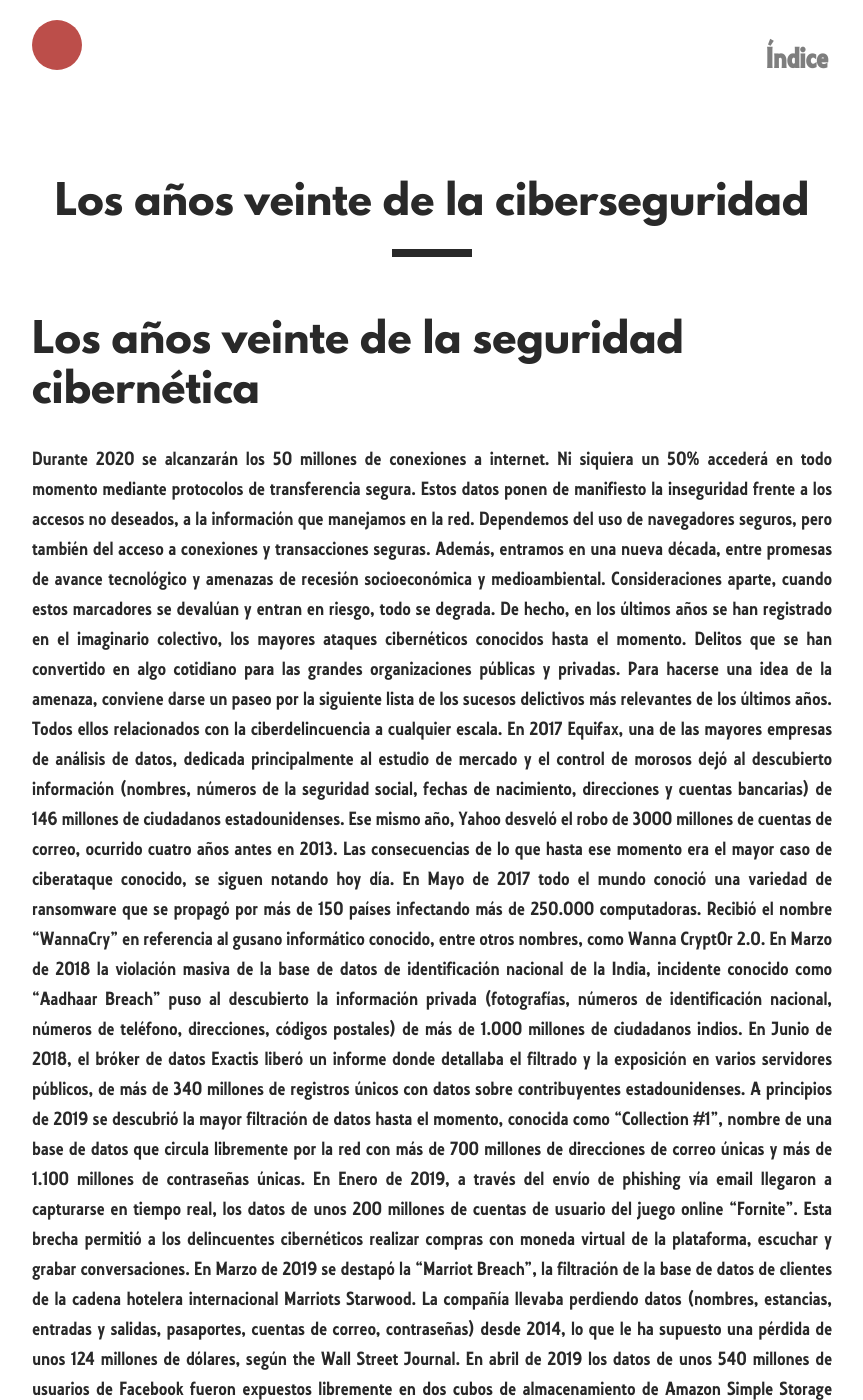
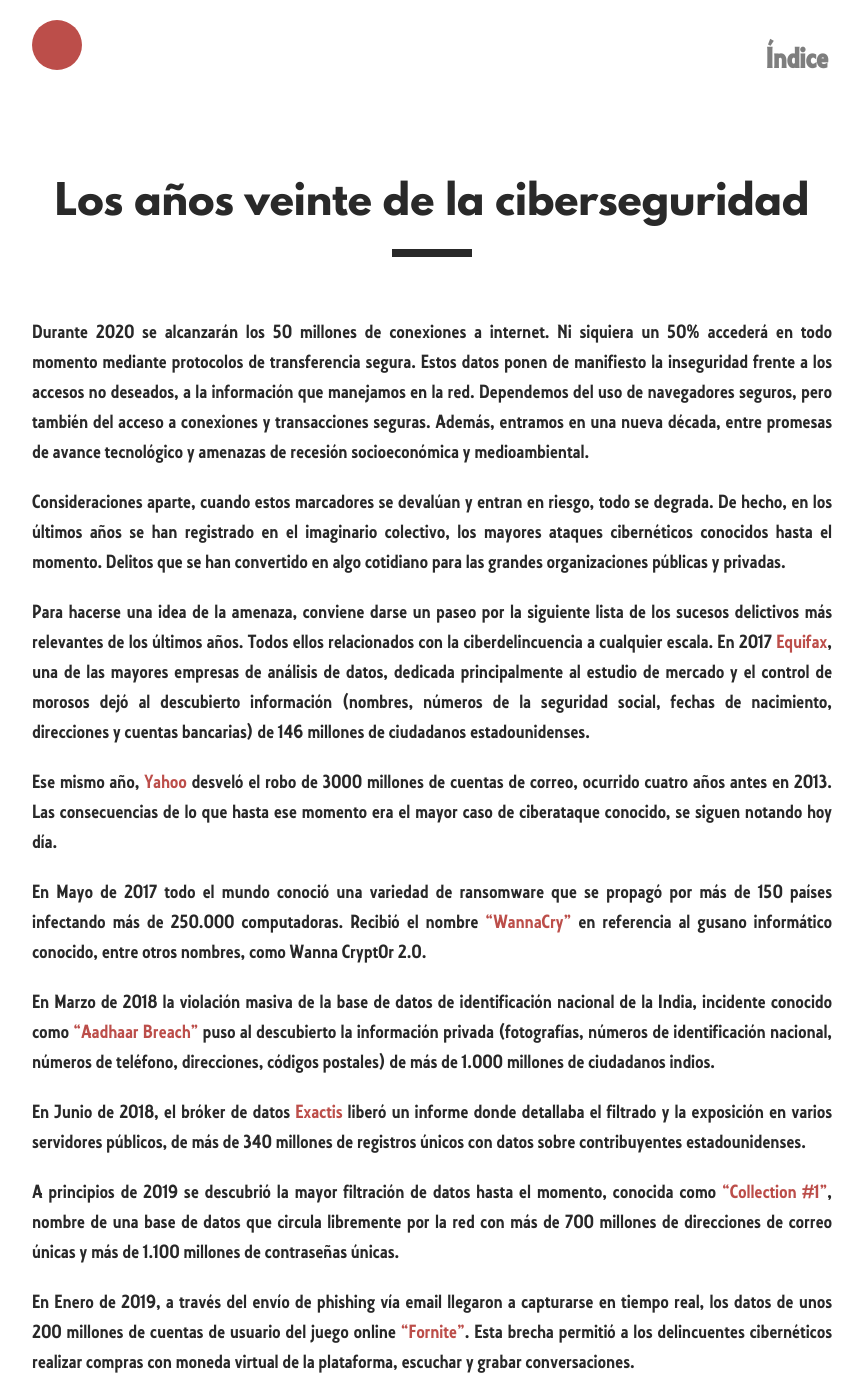
Before and after one commit to Rocmpr/blog, a Jekyll site: the page built from _posts/2019-12-07-Los años veinte de la ciberseguridad.md, in a window 1280 px wide and 1400 px high. Shown: the whole window, without its empty margins (208-1071 px from the left). Built offline with Jekyll 4.4.1, drawn with Linux system fonts in a browser that asks for light colours; our own code applies the rules of GitHub Pages for plain Markdown files; some of the changed text lies outside the part shown.

Commit message:
Update 2019-12-07-Los años veinte de la ciberseguridad.md

```diff
--- a/_posts/2019-12-07-Los años veinte de la ciberseguridad.md
+++ b/_posts/2019-12-07-Los años veinte de la ciberseguridad.md
@@ -1,39 +1,79 @@
-# Los años veinte de la seguridad cibernética
+Durante 2020 se alcanzarán los 50 millones de conexiones a internet. Ni siquiera un 50% accederá en todo momento mediante protocolos de transferencia segura. Estos datos ponen de manifiesto la inseguridad frente a los accesos no deseados, a la información que manejamos en la red. Dependemos del uso de navegadores seguros, pero también del acceso a conexiones y transacciones seguras. Además, entramos en una nueva década, entre promesas de avance tecnológico y amenazas de recesión socioeconómica y medioambiental.
 
-Durante 2020 se alcanzarán los 50 millones de conexiones a internet. Ni siquiera un 50% accederá en todo momento mediante protocolos de transferencia segura. Estos datos ponen de manifiesto la inseguridad frente a los accesos no deseados, a la información que manejamos en la red. Dependemos del uso de navegadores seguros, pero también del acceso a conexiones y transacciones seguras. Además, entramos en una nueva década, entre promesas de avance tecnológico y amenazas de recesión socioeconómica y medioambiental.
 Consideraciones aparte, cuando estos marcadores se devalúan y entran en riesgo, todo se degrada. De hecho, en los últimos años se han registrado en el imaginario colectivo, los mayores ataques cibernéticos conocidos hasta el momento. Delitos que se han convertido en algo cotidiano para las grandes organizaciones públicas y privadas.
+
 Para hacerse una idea de la amenaza, conviene darse un paseo por la siguiente lista de los sucesos delictivos más relevantes de los últimos años. Todos ellos relacionados con la ciberdelincuencia a cualquier escala.
-En 2017 Equifax, una de las mayores empresas de análisis de datos, dedicada principalmente al estudio de mercado y el control de morosos dejó al descubierto información (nombres, números de la seguridad social, fechas de nacimiento, direcciones y cuentas bancarias) de 146 millones de ciudadanos estadounidenses.
-Ese mismo año, Yahoo desveló el robo de 3000 millones de cuentas de correo, ocurrido cuatro años antes en 2013. Las consecuencias de lo que hasta ese momento era el mayor caso de ciberataque conocido, se siguen notando hoy día.
-En Mayo de 2017 todo el mundo conoció una variedad de ransomware que se propagó por más de 150 países infectando más de 250.000 computadoras. Recibió el nombre “WannaCry” en referencia al gusano informático conocido, entre otros nombres, como Wanna Crypt0r 2.0.
-En Marzo de 2018 la violación masiva de la base de datos de identificación nacional de la India, incidente conocido como “Aadhaar Breach” puso al descubierto la información privada (fotografías, números de identificación nacional, números de teléfono, direcciones, códigos postales) de más de 1.000 millones de ciudadanos indios.
-En Junio de 2018, el bróker de datos Exactis liberó un informe donde detallaba el filtrado y la exposición en varios servidores públicos, de más de 340 millones de registros únicos con datos sobre contribuyentes estadounidenses.
-A principios de 2019 se descubrió la mayor filtración de datos hasta el momento, conocida como “Collection #1”, nombre de una base de datos que circula libremente por la red con más de 700 millones de direcciones de correo únicas y más de 1.100 millones de contraseñas únicas.
-En Enero de 2019, a través del envío de phishing vía email llegaron a capturarse en tiempo real, los datos de unos 200 millones de cuentas de usuario del juego online “Fornite”. Esta brecha permitió a los delincuentes cibernéticos realizar compras con moneda virtual de la plataforma, escuchar y grabar conversaciones.
-En Marzo de 2019 se destapó la “Marriot Breach”, la filtración de la base de datos de clientes de la cadena hotelera internacional Marriots Starwood. La compañía llevaba perdiendo datos (nombres, estancias, entradas y salidas, pasaportes, cuentas de correo, contraseñas) desde 2014, lo que le ha supuesto una pérdida de unos 124 millones de dólares, según the Wall Street Journal.
-En abril de 2019 los datos de unos 540 millones de usuarios de Facebook fueron expuestos libremente en dos cubos de almacenamiento de Amazon Simple Storage Service (S3), mediante un backup externo de la aplicación de terceros conocida como “At the Pool”. Lo que puso de manifiesto la facilidad con la que Facebook y otros proveedores de servicios, pueden comerciar con nuestros datos.
-En Mayo de 2019, la First American Financial Corp., reveló que había perdido 885 millones de registros relacionados con impuestos, transacciones, cuentas bancarias, números de seguridad social, hipotecas e imágenes de licencias de conducir. Todo ello pasó a ser de dominio público a través del servicio de mailing de a propia compañía.
-En Julio de 2019, Paige Thompson fue detenida por penetrar la base de datos del Capital One, uno de los principales bancos de los Estados Unidos. Según el New York Times, llegó a tener en su poder unas 80.000 cuentas bancarias, números de la seguridad social, pólizas de seguros y tarjetas de crédito. El coste para el banco sigue creciendo, alcanzando hoy día los 300 millones de dólares.
-Entre Junio y Agosto de 2019, los sistemas informáticos de 23 localidades del estado de Texas fueron atacados y secuestrados, en el mayor ataque coordinado conocido hasta la fecha. Por otro lado, las administraciones de varias ciudades de florida, se vieron obligadas a pagar 1 millón de dólares para recuperar el control de sus sistemas informáticos.
-Y sin ir más lejos, el pasado Noviembre, varias empresas españolas, entre ellas la cadena SER, Accenture y Everis se han visto afectadas por un ataque de ransomware propagado a través de una vulnerabilidad en los sistemas iCloud y iTunes de Apple. La solicitud de los rescates alcanzó los 1,5 millones de euros en bitcoins.
-Así que cabe esperar que el año 2019 acabe con alguna sorpresa a escala. Esperemos que no, pero hay que reconocer que esta es la tendencia.
+En 2017 [Equifax](https://www.cnet.com/news/equifaxs-data-breach-by-the-numbers-the-full-breakdown/), una de las mayores empresas de análisis de datos, dedicada principalmente al estudio de mercado y el control de morosos dejó al descubierto información (nombres, números de la seguridad social, fechas de nacimiento, direcciones y cuentas bancarias) de 146 millones de ciudadanos estadounidenses.
+
+Ese mismo año, [Yahoo](https://www.cnet.com/news/yahoo-announces-all-3-billion-accounts-hit-in-2013-breach/) desveló el robo de 3000 millones de cuentas de correo, ocurrido cuatro años antes en 2013. Las consecuencias de lo que hasta ese momento era el mayor caso de ciberataque conocido, se siguen notando hoy día.
+
+En Mayo de 2017 todo el mundo conoció una variedad de ransomware que se propagó por más de 150 países infectando más de 250.000 computadoras. Recibió el nombre [“WannaCry”](https://www.bankinfosecurity.com/after-2-years-wannacry-remains-threat-a-12496) en referencia al gusano informático conocido, entre otros nombres, como Wanna Crypt0r 2.0.
+
+En Marzo de 2018 la violación masiva de la base de datos de identificación nacional de la India, incidente conocido como [“Aadhaar Breach”](https://www.washingtonpost.com/news/worldviews/wp/2018/01/04/a-security-breach-in-india-has-left-a-billion-people-at-risk-of-identity-theft/) puso al descubierto la información privada (fotografías, números de identificación nacional, números de teléfono, direcciones, códigos postales) de más de 1.000 millones de ciudadanos indios.
+
+En Junio de 2018, el bróker de datos [Exactis](https://www.wired.com/story/exactis-database-leak-340-million-records/) liberó un informe donde detallaba el filtrado y la exposición en varios servidores públicos, de más de 340 millones de registros únicos con datos sobre contribuyentes estadounidenses.
+
+A principios de 2019 se descubrió la mayor filtración de datos hasta el momento, conocida como [“Collection #1”](https://www.troyhunt.com/the-773-million-record-collection-1-data-reach/), nombre de una base de datos que circula libremente por la red con más de 700 millones de direcciones de correo únicas y más de 1.100 millones de contraseñas únicas.
+
+En Enero de 2019, a través del envío de phishing vía email llegaron a capturarse en tiempo real, los datos de unos 200 millones de cuentas de usuario del juego online [“Fornite”](https://www.cbsnews.com/news/fortnite-security-flaw-exposed-millions-of-users-to-being-hacked/). Esta brecha permitió a los delincuentes cibernéticos realizar compras con moneda virtual de la plataforma, escuchar y grabar conversaciones.
+
+En Marzo de 2019 se destapó la [“Marriot Breach”](https://www.forbes.com/sites/kateoflahertyuk/2019/03/11/marriott-ceo-reveals-new-details-about-mega-breach/), la filtración de la base de datos de clientes de la cadena hotelera internacional Marriots Starwood. La compañía llevaba perdiendo datos (nombres, estancias, entradas y salidas, pasaportes, cuentas de correo, contraseñas) desde 2014, lo que le ha supuesto una pérdida de unos 124 millones de dólares, según [the Wall Street Journal](https://www.wsj.com/articles/marriott-faces-123-million-fine-over-starwood-data-breach-11562682484).
+
+En abril de 2019 los datos de unos 540 millones de usuarios de Facebook fueron expuestos libremente en dos cubos de almacenamiento de Amazon Simple Storage Service (S3), mediante un backup externo de la aplicación de terceros conocida como [“At the Pool”](https://www.upguard.com/breaches/facebook-user-data-leak). Lo que puso de manifiesto la facilidad con la que Facebook y otros proveedores de servicios, pueden comerciar con nuestros datos.
+
+En Mayo de 2019, la [First American Financial Corp](https://krebsonsecurity.com/2019/05/first-american-financial-corp-leaked-hundreds-of-millions-of-title-insurance-records/)., reveló que había perdido 885 millones de registros relacionados con impuestos, transacciones, cuentas bancarias, números de seguridad social, hipotecas e imágenes de licencias de conducir. Todo ello pasó a ser de dominio público a través del servicio de mailing de a propia compañía.
+
+En Julio de 2019, Paige Thompson fue detenida por penetrar la base de datos del Capital One, uno de los principales bancos de los Estados Unidos. Según el [New York Times](https://www.nytimes.com/2019/07/29/business/capital-one-data-breach-hacked.html), llegó a tener en su poder unas 80.000 cuentas bancarias, números de la seguridad social, pólizas de seguros y tarjetas de crédito. El coste para el banco sigue creciendo, alcanzando hoy día los 300 millones de dólares.
+
+Entre Junio y Agosto de 2019, los sistemas informáticos de 22 localidades del estado de [Texas](https://www.nytimes.com/2019/08/20/us/texas-ransomware.html) fueron atacados y secuestrados, en el mayor ataque coordinado conocido hasta la fecha. Por otro lado, las administraciones de varias ciudades de [Florida](https://www.nytimes.com/2019/06/19/us/florida-riviera-beach-hacking-ransom.html), se vieron obligadas a pagar 1 millón de dólares para recuperar el control de sus sistemas informáticos.
+
+Y sin ir más lejos, el pasado Noviembre, [varias empresas españolas](https://www.time24.news/2019/11/everis-and-prisa-radio-are-victims-of-hacking.html), entre ellas la cadena SER, Accenture y Everis se han visto afectadas por un ataque de ransomware propagado a través de una vulnerabilidad en los sistemas iCloud y iTunes de Apple. La solicitud de los rescates alcanzó los 1,5 millones de euros en bitcoins.
+
+Con este historial podemos esperar que el año 2019 acabe con alguna sorpresa a escala. Esperemos que no, pero sin bajar la guardia, pues aún nos movemos con la inercia de estos últimos años.
+
 [img]
+
+## ¿Cómo sucede todo esto?
+
 La mayoría de las brechas de seguridad tienen su origen en la capacidad de los delincuentes para engañarnos, sobrepasar nuestras posibilidades de defensa o conocer nuestras vulnerabilidades antes que nadie. Aunque muchas veces, esto ni siquiera importe. Ya que afectan a terceros a quienes hemos confiado nuestros datos.
+
 El cómputo de amenazas de seguridad cibernética registradas a nivel global, muestra una clara tendencia al uso de ataques DDoS, malware, intermediación, phishing y vulnerabilidades de las aplicaciones. Conocer la existencia de dichas prácticas es condición obligatoria para comenzar a pensar en protegerse de ellas. Al menos en la medida de las posibilidades de cada cual.
-Ataque DDoS
+
+### Ataque DDoS
+
 Básicamente se refiere a la inundación por medio de solicitudes, de un determinado sistema o recurso, con la intención de “denegar” el acceso a quienes lo necesiten. Suelen ser ataques dirigidos a sitios web, redes de trabajo y dispositivos propios del internet de las cosas (IoT). Son lanzados como medida coercitiva, intimidatoria o como apoyo a otros tipos de ataques, denegando por ejemplo, el funcionamiento de sistemas de seguridad antes del uso de fuerza bruta u otros medios.
+
 La capacidad para lanzar este tipo de ataques, por lo general implica una infraestructura determinada. Capaz de sobrepasar con creces el punto crítico del sistema que se ataca. Por ejemplo, como puso de manifiesto el mayor y más inquietante ataque DDoS conocido hasta la fecha. El ataque de reflexión/amplificación contra Akamai Prolexic, el intermediario de entrada y salida de datos de GitHub, entre otros. Para hacerse una idea del potencial empleado en dicha acción, uno puede imaginar que un servicio internacional como Netflix considera un streaming de 25mbps como una emisión de definición Ultra HD. Pues bien, el ataque mencionado liberó 1.7tbps, el equivalente a 40.000 emisiones ultra HD simultaneas. ¿Cómo se puede generar esto? La lista de posibles es reducida.
-Malware
+
+### Malware
+
 Se estima en 1 por cada 50 la media de emails con contenido malicioso que recibe un usuario en su correo personal o empresarial, al día. Ransomware, spyware, adware o troyanos son las causas de infección de sistemas vía usuario, más extendidas hasta la fecha. Secuestro de datos mediante encriptación, seguimiento de actividad básica, acceso a información personal o acceso físico a los datos del sistema de la víctima, constituyen la variedad de peligros que pueden llegar a un usuario vía email o mediante uso de redes inseguras.
-Intermediación
+
+### Intermediación
+
 Los ataques de Intermediación o Man-in-the-Middle (MitM) son realizados por personal con acceso a la red objetivo o acceso a los sistemas de comunicación (routers, wifi pública, etc.) que utilizan las víctimas. Este tipo de ataque puede tener multitud de objetivos. Pero por lo general, busca interceptar información sensible de las víctimas, como datos personales, credenciales, datos bancarios, etc. Información destinada a uso personal del atacante o a su venta en el mercado negro.
-Phishing
+
+### Phishing
+
 Este tipo de ataques demuestra la ingeniería social más elemental. Mediante una serie de correos anzuelo, el atacante logra acceder a la información de la víctima mediante la suplantación de la personalidad de un tercero. Principalmente de un proveedor de servicios de correo, bancarios, etc.
+
 En resumen, la víctima interactúa con los correos anzuelo, entregando la información solicitada por el falso proveedor. Puede parecer un ataque muy sofisticado, pero la mayoría de las veces se reduce a la forma más burda de esta práctica. Incluir enlaces trampa en una multitud de correos y enviarla a un conjunto determinado de destinatarios.
-Vulnerabilidades de las aplicaciones
+
+### Vulnerabilidades de las aplicaciones
+
 Conocer las vulnerabilidades o defectos de las aplicaciones que usamos, puede ayudarnos a protegernos, pero también ayuda a los delincuentes a anticiparse. No sólo a nosotros, sino a los profesionales encargados de proveernos seguridad.
+
 A diario se publican vulnerabilidades conocidas, por lo general, cuando ya se conoce su solución. El peligro aparece cuando se filtran estas deficiencias de las aplicaciones, antes siquiera de existir una corrección disponible para el común de los usuarios.
 Las vulnerabilidades utilizadas para cometer delitos han mantenido un crecimiento exponencial en los últimos años, llegando a sobrepasar con creces, la utopía del jardín amurallado de iOS. Por lo tanto, nadie puede estar seguro si no se protege.
 
-Sirva como reflexión que solo el 5% de los ataques registrados en los últimos 5 años, han sido ejecutados utilizando software desarrollado por los propios delincuentes. El resto se han ejecutado explotando vulnerabilidades conocidas o utilizando herramientas con un origen inquietante. Cabe comentar que la guerra cibernética se está librando al margen de los actos delictivos que nos afectan a todos. Este es el verdadero caldo de cultivo en el que se diseñan y desarrollan este tipo de herramientas.
-Los años veinte de la ciberseguridad se presentan duros. Así que adoptar una cultura de prevención y protección, es fundamental para nuestra seguridad durante el acceso a las redes. El primero de todos los pasos a dar, tiene que ver con la concienciación. Verificar si alguno de nuestros emails se ha visto involucrado en una brecha de datos conocida. Esto puede probarse a través de servicios gratuitos como https://haveibeenpwned.com/. Os deseo suerte.
+Sirva como reflexión que solo el 5% de los ataques registrados en los últimos 5 años, han sido ejecutados utilizando software desarrollado por los propios delincuentes. El resto se han ejecutado explotando vulnerabilidades conocidas o utilizando herramientas con un origen inquietante. Cabe comentar que una guerra cibernética global se está librando, al margen de los actos delictivos que nos afectan a todos. Pero generando el verdadero caldo de cultivo donde se diseñan y desarrollan este tipo de herramientas.
+
+Los años veinte de la ciberseguridad se presentan duros. Todo hace pensar que las herramientas evolucionarán y los ataques a escala se intensificarán. Así que adoptar una cultura de prevención y protección, va a ser fundamental para nuestra seguridad durante el acceso a las redes.
+
+Pero, ¿qué podemos hacer? El primero de todos los pasos a dar, tiene que ver con la concienciación. Un buen ejercicio es el de verificar si alguno de nuestros emails se ha visto involucrado en una brecha de datos conocida hasta la fecha. Esto puede probarse a través de servicios gratuitos como los siguientes:
+
+[haveibeenpwned](https://haveibeenpwned.com/)
+[inoitsu](https://www.hotsheet.com/inoitsu/)
+[ghostproject](https://ghostproject.fr/)
+
+Buena suerte.
```
